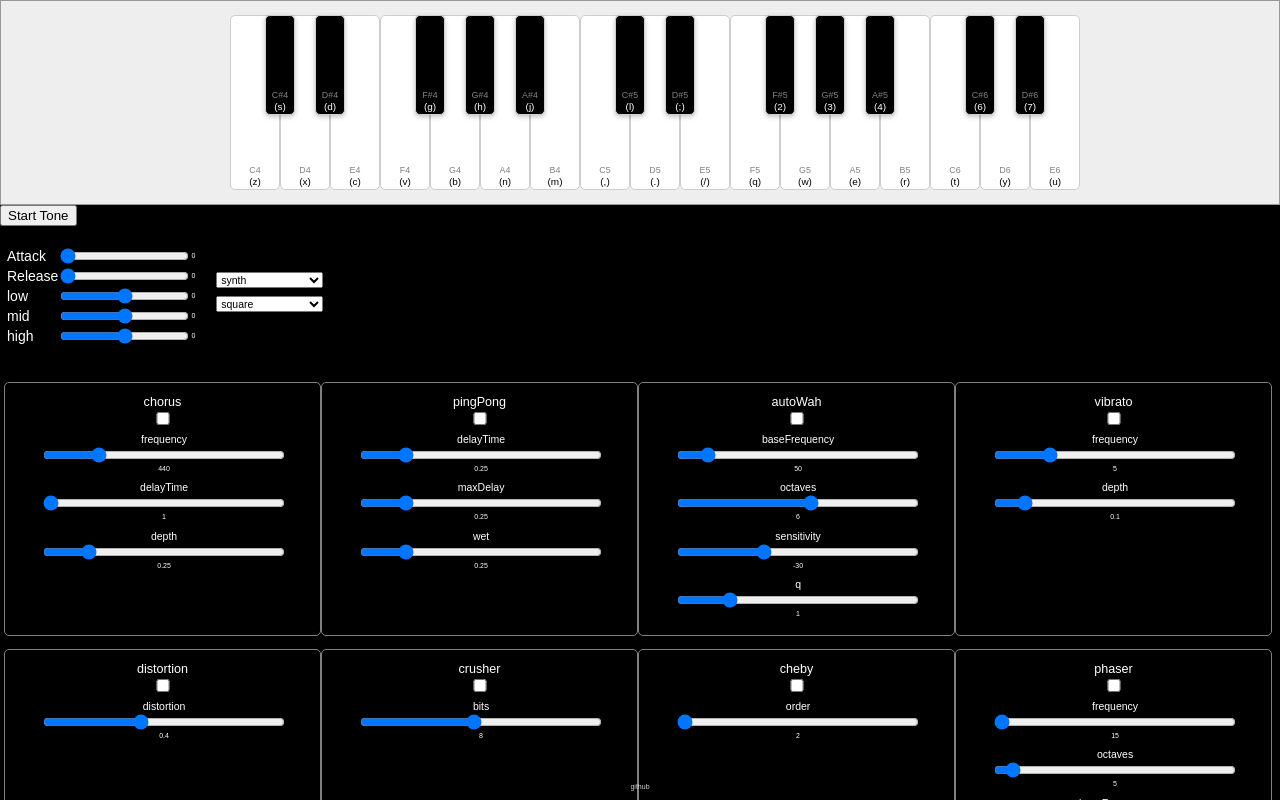
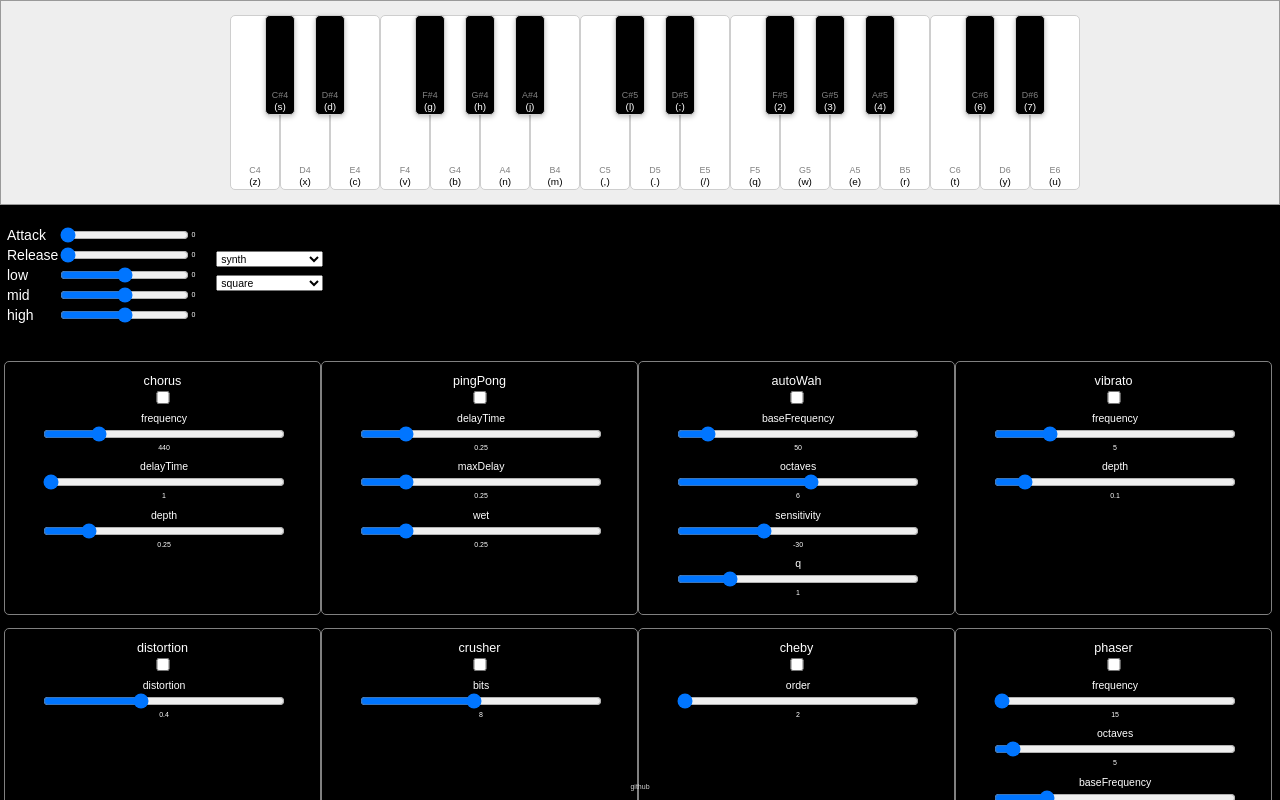
Before and after one commit to mckinselberg/synth, a React (Vite) app: page / in a window 1280 px wide. Shown: the top 800 px of the page. Built offline with nearby package versions, Linux system fonts and the light colour scheme.

Commit message:
remove start button

```diff
--- a/src/components/Panel.tsx
+++ b/src/components/Panel.tsx
@@ -202,6 +202,7 @@ const Panel = () => {
 
   const startTone = async () => {
     if (!toneStarted) {
+
       try {
         await Tone.start();
         Tone.Transport.start();
@@ -219,7 +220,7 @@ const Panel = () => {
       <div className="synth-container">
         <Synth polySynth={polySynth} keyCodesMap={keyCodesMap} availableKeys={availableKeys}/>
       </div>
-      {!toneStarted && <button onClick={startTone}>Start Tone</button>}
+      {/* {!toneStarted && <button onClick={startTone}>Start Tone</button>} */}
       <div className="dropdowns-sliders-container">
         <div className="sliders">
           <Slider
```
